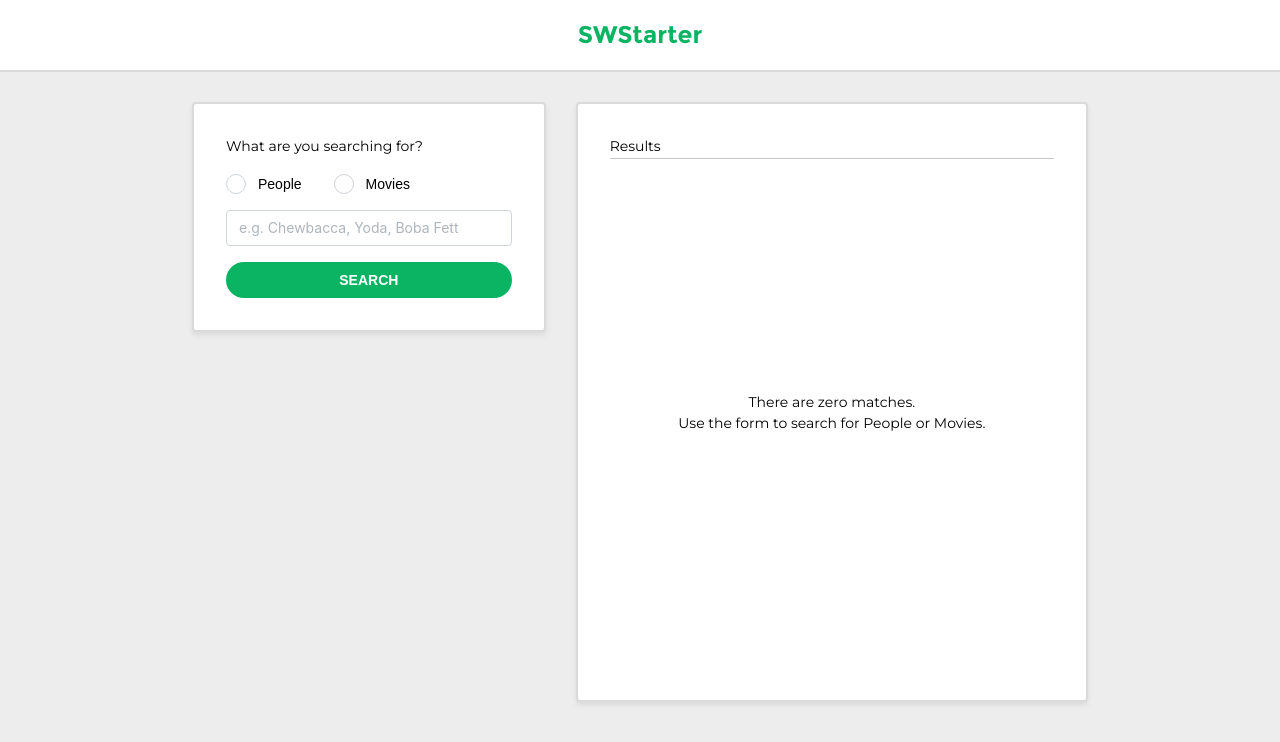
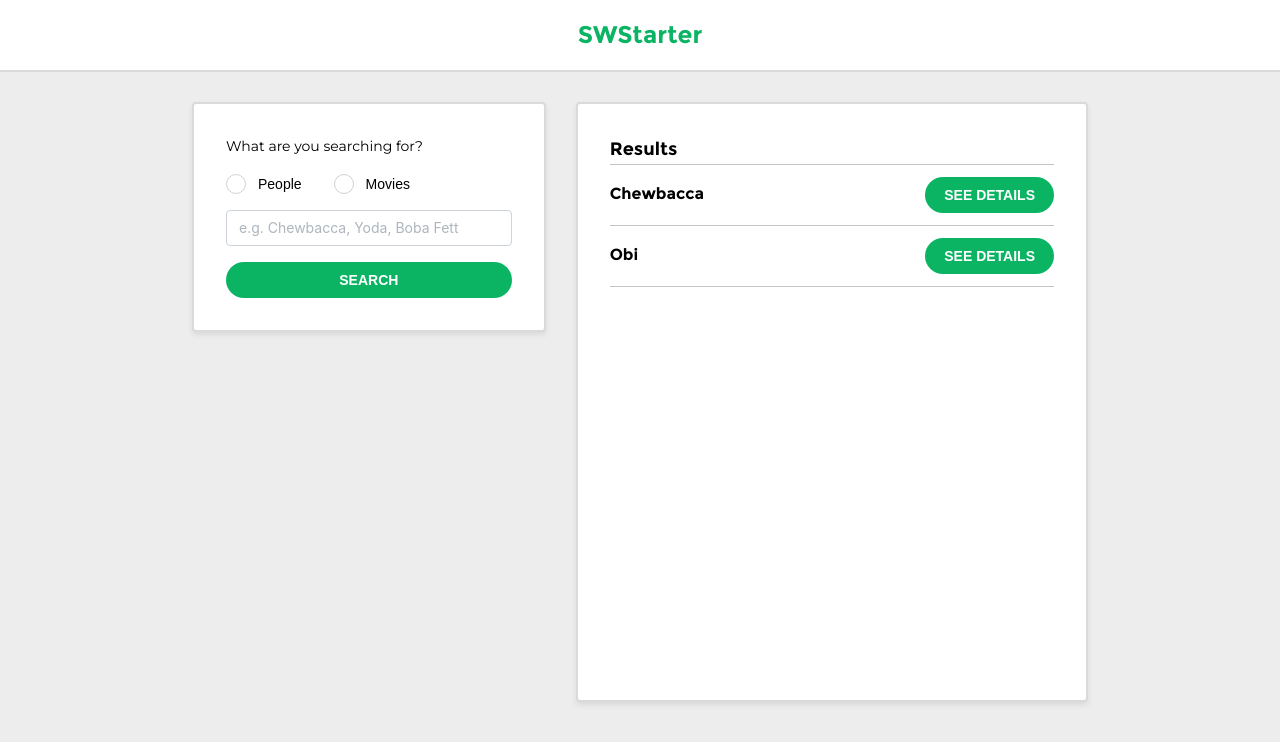
Before and after one commit to jrbarbieri/lawnstarter-test, a React (Vite) app: page / in a window 1280 px wide. Shown: the top 742 px of the page. Built offline with nearby package versions, Linux system fonts and the light colour scheme.

Commit message:
feat: update Results component to display data and improve layout

```diff
--- a/src/components/Results.jsx
+++ b/src/components/Results.jsx
@@ -1,20 +1,37 @@
-import { Container, Divider, Flex, Text } from "@mantine/core";
+import { Container, Button, Divider, Flex, Text } from "@mantine/core";
 import StyledBox from "./StyledBox";
 
 export default function Results({ data }) {
   return (
     <StyledBox ml={30} h={600} w={600}>
-      <Text>Results</Text>
+      <Text variant="title">Results</Text>
       <Divider />
-      <Container h="100%">
-        <Flex justify="center" align="center" h="100%">
-          {!data && (
-            <Text align="center" c="warmGrey.0">
+      <Container h="100%" w="100%" p={0}>
+        {data &&
+          data.map((data, idx) => (
+            <>
+              <Flex
+                key={idx}
+                justify="space-between"
+                align="center"
+                mb="sm"
+                mt="sm"
+              >
+                <Text variant="subtitle">{data.name}</Text>
+                <Button>See Details</Button>
+              </Flex>
+              <Divider />
+            </>
+          ))}
+        {!data && (
+          <Flex justify="center" align="center" h="100%">
+            <Text align="center" c="lightGrey.0">
               There are zero matches.
-              <br></br>Use the form to search for People or Movies.
+              <br />
+              Use the form to search for People or Movies.
             </Text>
-          )}
-        </Flex>
+          </Flex>
+        )}
       </Container>
     </StyledBox>
   );
--- a/src/routes/Home.jsx
+++ b/src/routes/Home.jsx
@@ -3,11 +3,13 @@ import Search from "../components/Search";
 import Results from "../components/Results";
 
 export default function Home() {
+  const DATA = [{ name: "Chewbacca" }, { name: "Obi" }];
+
   return (
     <Container>
       <Flex justify="space-between" align="start">
         <Search />
-        <Results />
+        <Results data={DATA} />
       </Flex>
     </Container>
   );
```
